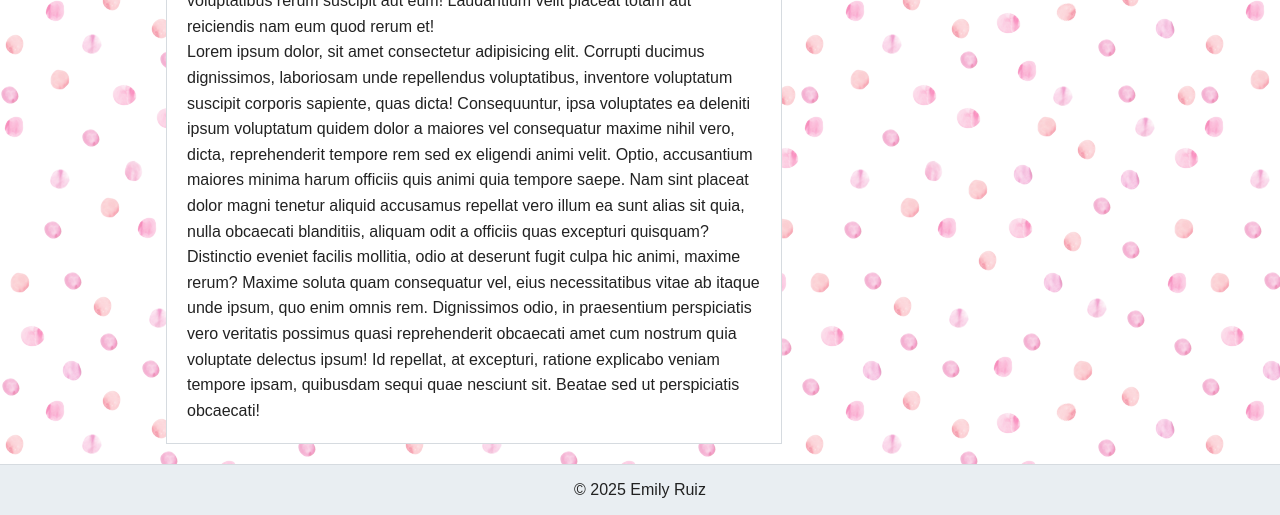
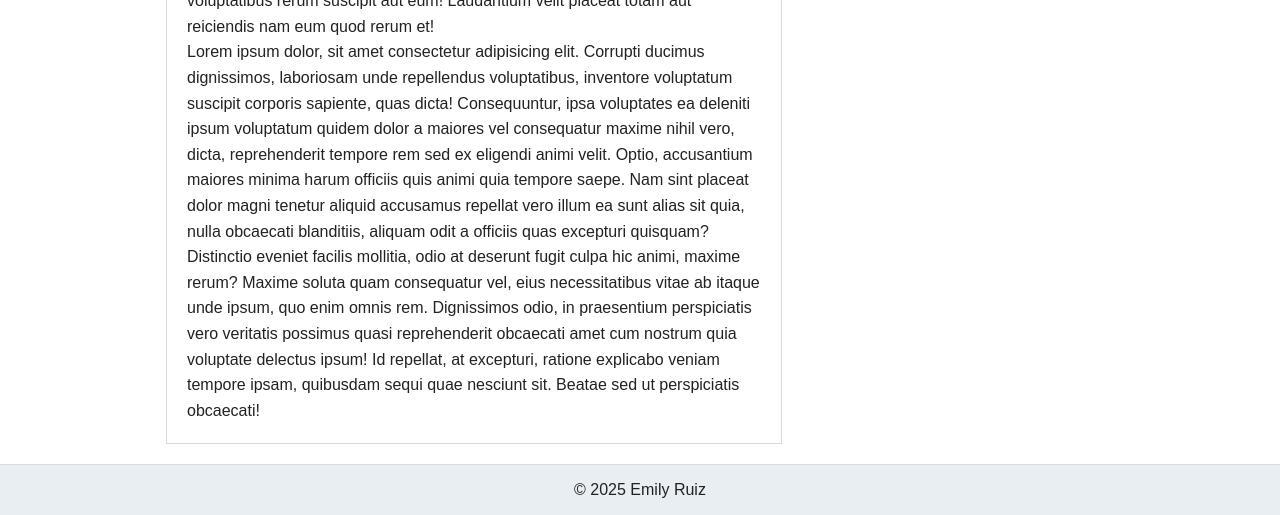
Before and after one commit to sophiaa4884-crypto/m3-hw3-ruiz-emily, a plain HTML site: page index.html in a window 1280 px wide. Shown: the part 294-809 px from the top of the page. Drawn offline with Linux system fonts and the light colour scheme.

Commit message:
commit 12

```diff
--- a/styles.css
+++ b/styles.css
@@ -1,14 +1,15 @@
 * { box-sizing: border-box; margin: 0; padding: 0; }
 
-html, body {
-    height: 100%;
+html, {
+    background: #f2f4f6 url('images/pattern.png') repeat;
+    min-height: 100%;
 }
 
 body {
     font-family: Arial, sans-serif;
     line-height: 1.6;
     color: #222;
-    background: url('images/pattern.png');
+    background: transparent;
 }
 
 .wrap { max-width: 980px; margin: 0 auto; padding: 0 16px; }
```
